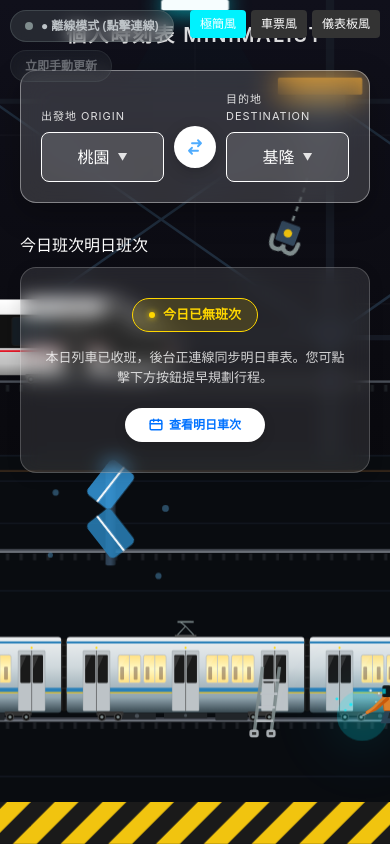
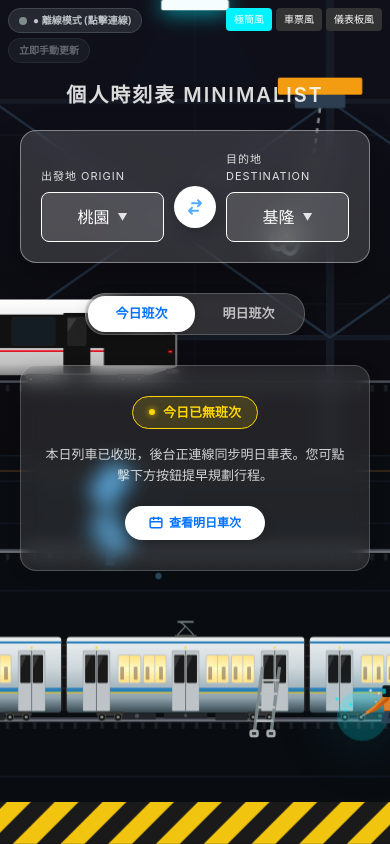
Before and after one commit to LPES104047/TRA-PASS, a Next.js app: page / in a window 390 px wide. Built offline with nearby package versions, Linux system fonts and the light colour scheme.

Commit message:
fix: 解決起點切換快取未更新與手機版各風格排版問題

```diff
--- a/app/components/Theme1.js
+++ b/app/components/Theme1.js
@@ -84,14 +84,19 @@ export default function Theme1({ origin, setOrigin, dest, setDest, handleSwap, a
         }
         .theme1-root .select-trigger::after { content: '▼'; font-size: 10px; color: var(--text-muted); margin-left: 8px; }
         .theme1-root .select-options {
-          position: absolute; top: calc(100% + 5px); left: 0; right: 0;
+          position: absolute; top: calc(100% + 5px); left: 0; right: auto;
           background: rgba(11, 19, 43, 0.95); border: 1px solid rgba(255, 255, 255, 0.2); border-radius: 12px;
           max-height: 250px; overflow-y: auto; z-index: 1000; display: none;
           box-shadow: 0 10px 30px rgba(0, 0, 0, 0.6); padding: 10px;
           backdrop-filter: blur(10px); -webkit-backdrop-filter: blur(10px);
-          min-width: 300px;
+          min-width: 240px;
+          max-width: calc(100vw - 40px);
         }
-        .theme1-root .select-options.open { display: grid; grid-template-columns: repeat(3, 1fr); gap: 8px; }
+        .theme1-root .select-options.dest-options {
+          left: auto;
+          right: 0;
+        }
+        .theme1-root .select-options.open { display: grid; grid-template-columns: repeat(auto-fit, minmax(70px, 1fr)); gap: 8px; }
         .theme1-root .option-item { padding: 10px 5px; text-align: center; border-radius: 8px; font-size: 14px; cursor: pointer; transition: all 0.2s; background: rgba(255, 255, 255, 0.05); color: #fff; }
         .theme1-root .option-item:hover { background: rgba(255, 255, 255, 0.2); transform: scale(1.05); }
         .theme1-root .option-item.selected { background: var(--accent); color: #000; font-weight: bold; box-shadow: 0 0 10px var(--accent); }
@@ -150,6 +155,12 @@ export default function Theme1({ origin, setOrigin, dest, setDest, handleSwap, a
         .theme1-root .empty-state { text-align: center; color: var(--text-muted); padding: 40px 0; }
 
         .theme1-root .delay-text { color: #FF6B6B; font-size: 11px; font-weight: bold; margin-left: 5px; }
+
+        /* Date Toggle Base Styles for Mobile */
+        .theme1-root .date-toggle-container { display: flex; justify-content: center; margin-bottom: 20px; margin-top: 10px; }
+        .theme1-root .date-toggle { background: rgba(255, 255, 255, 0.15); border: 1px solid rgba(255, 255, 255, 0.2); border-radius: 20px; padding: 2px; display: flex; width: 220px; box-shadow: 0 4px 15px rgba(0, 0, 0, 0.1); backdrop-filter: blur(10px); }
+        .theme1-root .toggle-btn { flex: 1; border: none; background: transparent; color: rgba(255, 255, 255, 0.7); padding: 8px 12px; border-radius: 17px; font-size: 13px; font-weight: bold; cursor: pointer; transition: all 0.3s; }
+        .theme1-root .toggle-btn.active { background: #FFFFFF; color: #0072FF; box-shadow: 0 2px 8px rgba(0, 0, 0, 0.15); }
 
         @media (min-width: 768px) {
           .theme1-root .container { max-width: 650px; padding: 40px; }
@@ -232,7 +243,7 @@ export default function Theme1({ origin, setOrigin, dest, setDest, handleSwap, a
               <label>目的地 Destination</label>
               <div className="custom-select" onClick={() => { setIsDestOpen(!isDestOpen); setIsOriginOpen(false); }}>
                 <div className="select-trigger">{dest}</div>
-                <div className={`select-options ${isDestOpen ? 'open' : ''}`}>
+                <div className={`select-options dest-options ${isDestOpen ? 'open' : ''}`}>
                   {allStations.map(s => (
                     <div key={s} className={`option-item ${s === dest ? 'selected' : ''}`} onClick={(e) => { e.stopPropagation(); setDest(s); setIsDestOpen(false); }}>
                       {s}
--- a/app/components/Theme2.js
+++ b/app/components/Theme2.js
@@ -437,15 +437,45 @@ export default function Theme2({ origin, setOrigin, dest, setDest, handleSwap, a
        .theme2-root .countdown-text { font-size: 16px; margin-top: 15px; }
      }
 
-     @media (max-width: 480px) {
-       .theme2-root .selector-box { flex-direction: column; gap: 10px; padding: 15px 0; }
-       .theme2-root #originContainer, .theme2-root #destContainer { width: 100%; border-radius: 16px; padding: 12px 20px; height: 75px; align-items: center; }
+      @media (max-width: 768px) {
+        .theme2-root .selector-box {
+          flex-direction: column;
+          gap: 10px;
+          padding: 0;
+          height: auto;
+          border: none;
+          background: transparent;
+          box-shadow: none;
+          margin-bottom: 20px;
+        }
+        .theme2-root .selector-box::after { display: none; }
+        .theme2-root #originContainer, .theme2-root #destContainer {
+          width: 100%;
+          border-radius: 16px;
+          padding: 12px 20px;
+          height: 75px;
+          align-items: center;
+          background: #FFFFFF;
+          border: 1px solid rgba(27, 59, 111, 0.12);
+          box-shadow: 0 10px 25px rgba(27, 59, 111, 0.06);
+        }
         .theme2-root #originContainer::before, .theme2-root #destContainer::before { text-align: center; }
         .theme2-root #originContainer .select-trigger, .theme2-root #destContainer .select-trigger { justify-content: center; text-align: center; font-size: 20px; flex-direction: row; }
-       .theme2-root .swap-btn { position: relative; margin: -10px auto; border: 3.5px solid #FFFFFF; }
+        .theme2-root .swap-btn {
+          position: relative;
+          left: auto;
+          top: auto;
+          transform: none;
+          margin: -15px auto;
+          border: 3.5px solid #FFFFFF;
+          z-index: 10;
+          box-shadow: 0 4px 12px rgba(27, 59, 111, 0.15);
+        }
+        .theme2-root .swap-btn:hover {
+          transform: rotate(180deg) scale(1.05);
+        }
 
         .theme2-root .dashboard { margin-top: 10px; }
-
         .theme2-root .train-item { padding-left: 65px; margin-bottom: 15px; }
         .theme2-root .time-label { left: 0px; width: 42px; font-size: 13px; }
         .theme2-root .dashboard::before { left: 52px; width: 2px; }
--- a/app/globals.css
+++ b/app/globals.css
@@ -5,3 +5,96 @@ body {
   margin: 0;
   padding: 0;
 }
+
+/* ========================================================== */
+/* 🛡️ 全域響應式控制按鈕樣式 */
+/* ========================================================== */
+
+.global-conn-btn {
+  position: fixed;
+  top: 10px;
+  left: 10px;
+  z-index: 9999;
+  display: flex;
+  align-items: center;
+  gap: 8px;
+  padding: 6px 14px;
+  border-radius: 20px;
+  font-size: 12px;
+  font-weight: bold;
+  backdrop-filter: blur(8px);
+  -webkit-backdrop-filter: blur(8px);
+  cursor: pointer;
+  transition: all 0.3s ease;
+}
+
+.global-refresh-btn {
+  position: fixed;
+  top: 50px;
+  left: 10px;
+  z-index: 9999;
+  display: flex;
+  align-items: center;
+  gap: 8px;
+  padding: 6px 14px;
+  border-radius: 20px;
+  font-size: 12px;
+  font-weight: bold;
+  backdrop-filter: blur(8px);
+  -webkit-backdrop-filter: blur(8px);
+  transition: all 0.3s ease;
+}
+
+.global-theme-selector {
+  position: fixed;
+  top: 10px;
+  right: 10px;
+  z-index: 9999;
+  display: flex;
+  gap: 5px;
+}
+
+.theme-select-btn {
+  padding: 5px 10px;
+  color: white;
+  border: none;
+  border-radius: 4px;
+  cursor: pointer;
+  font-size: 12px;
+  transition: all 0.2s;
+}
+
+/* 手機響應式排版優化：防重疊、防字體擠壓 */
+@media (max-width: 480px) {
+  .global-conn-btn {
+    top: 8px;
+    left: 8px;
+    padding: 4px 10px;
+    font-size: 10px;
+    gap: 6px;
+  }
+
+  .global-refresh-btn {
+    top: 38px; /* 向上移動，緊貼連線按鈕 */
+    left: 8px;
+    padding: 4px 10px;
+    font-size: 10px;
+    gap: 6px;
+  }
+
+  .global-theme-selector {
+    top: 8px;
+    right: 8px;
+    gap: 4px;
+  }
+
+  .theme-select-btn {
+    padding: 4px 8px;
+    font-size: 10px;
+  }
+
+  /* 核心防護：為所有主題根節點加上足夠的頂部 Padding，防止與 Fixed 按鈕重疊 */
+  .theme1-root, .theme2-root, .theme3-root {
+    padding-top: 80px !important;
+  }
+}
--- a/app/page.js
+++ b/app/page.js
@@ -27,6 +27,7 @@ export default function Home() {
   const [refreshTrigger, setRefreshTrigger] = useState(0); // 觸發更新計數器
   const bypassCacheRef = useRef(false); // 強制更新標記 (繞過快取)
   const abortControllerRef = useRef(null); // 用於中斷 API 請求的控制器
+  const bypassOriginRef = useRef(origin); // 紀錄上次查詢的站點，用於切換站點時強制更新
 
   // 初始化時讀取 LocalStorage
   useEffect(() => {
@@ -235,8 +236,10 @@ export default function Home() {
     const shouldBypass = bypassCacheRef.current;
     const now = Date.now();
     const nextRefreshStr = localStorage.getItem(`live_next_refresh_time_${origin}`);
+    const isOriginSwitch = bypassOriginRef.current !== origin;
+    bypassOriginRef.current = origin;
 
-    if (shouldBypass) {
+    if (shouldBypass || isOriginSwitch) {
       bypassCacheRef.current = false;
       fetchLive(true);
     } else if (!nextRefreshStr || Number(nextRefreshStr) <= now) {
@@ -520,19 +523,16 @@ export default function Home() {
   };
 
   return (
-    <>
+    <div className="global-page-container">
+      <div className="global-header-btn-group">
         {isLoaded && (
           <button
             onClick={toggleLiveConnection}
+            className="global-conn-btn"
             style={{
-            position: 'fixed', top: 10, left: 10, zIndex: 9999,
-            display: 'flex', alignItems: 'center', gap: 8,
               background: isLiveConnected ? 'rgba(46, 204, 113, 0.15)' : 'rgba(127, 140, 141, 0.2)',
-            padding: '6px 14px', borderRadius: '20px',
               color: isLiveConnected ? '#2ECC71' : '#BDC3C7',
-            fontSize: '12px', fontWeight: 'bold', backdropFilter: 'blur(8px)',
               border: isLiveConnected ? '1px solid rgba(46, 204, 113, 0.4)' : '1px solid rgba(127, 140, 141, 0.3)',
-            cursor: 'pointer', transition: 'all 0.3s ease',
               boxShadow: isLiveConnected ? '0 0 10px rgba(46, 204, 113, 0.1)' : 'none'
             }}
           >
@@ -553,16 +553,12 @@ export default function Home() {
           <button
             onClick={handleManualRefresh}
             disabled={(!isLiveConnected && cooldownTimeLeft === 0) || cooldownTimeLeft > 0}
+            className="global-refresh-btn"
             style={{
-            position: 'fixed', top: 50, left: 10, zIndex: 9999,
-            display: 'flex', alignItems: 'center', gap: 8,
               background: cooldownTimeLeft > 0 ? 'rgba(230, 126, 34, 0.15)' : (!isLiveConnected ? 'rgba(127, 140, 141, 0.2)' : 'rgba(52, 152, 219, 0.15)'),
-            padding: '6px 14px', borderRadius: '20px',
               color: cooldownTimeLeft > 0 ? '#E67E22' : (!isLiveConnected ? '#BDC3C7' : '#3498DB'),
-            fontSize: '12px', fontWeight: 'bold', backdropFilter: 'blur(8px)',
               border: cooldownTimeLeft > 0 ? '1px solid rgba(230, 126, 34, 0.4)' : (!isLiveConnected ? '1px solid rgba(127, 140, 141, 0.3)' : '1px solid rgba(52, 152, 219, 0.4)'),
               cursor: (!isLiveConnected || cooldownTimeLeft > 0) ? 'not-allowed' : 'pointer',
-            transition: 'all 0.3s ease',
               opacity: isLiveConnected ? 1 : 0.5,
               pointerEvents: isLiveConnected ? 'auto' : 'none'
             }}
@@ -570,14 +566,15 @@ export default function Home() {
             <span>{cooldownTimeLeft > 0 ? `⏳ 鎖定中 (${cooldownTimeLeft}s)` : '立即手動更新'}</span>
           </button>
         )}
-      <div style={{position: 'fixed', top: 10, right: 10, zIndex: 9999, display: 'flex', gap: 5}}>
-        <button onClick={() => setTheme(1)} style={{padding: '5px 10px', background: theme===1?'#00F2FE':'#333', color: 'white', border: 'none', borderRadius: 4, cursor: 'pointer', fontSize: '12px'}}>極簡風</button>
-        <button onClick={() => setTheme(2)} style={{padding: '5px 10px', background: theme===2?'#1B3B6F':'#333', color: 'white', border: 'none', borderRadius: 4, cursor: 'pointer', fontSize: '12px'}}>車票風</button>
-        <button onClick={() => setTheme(3)} style={{padding: '5px 10px', background: theme===3?'#00F0FF':'#333', color: 'white', border: 'none', borderRadius: 4, cursor: 'pointer', fontSize: '12px'}}>儀表板風</button>
+        <div className="global-theme-selector">
+          <button onClick={() => setTheme(1)} className="theme-select-btn" style={{background: theme===1?'#00F2FE':'#333'}}>極簡風</button>
+          <button onClick={() => setTheme(2)} className="theme-select-btn" style={{background: theme===2?'#1B3B6F':'#333'}}>車票風</button>
+          <button onClick={() => setTheme(3)} className="theme-select-btn" style={{background: theme===3?'#00F0FF':'#333'}}>儀表板風</button>
         </div>
-      {theme === 1 && <Theme1 {...props} />}
-      {theme === 2 && <Theme2 {...props} />}
-      {theme === 3 && <Theme3 {...props} />}
+      </div>
+      {isLoaded && theme === 1 && <Theme1 {...props} />}
+      {isLoaded && theme === 2 && <Theme2 {...props} />}
+      {isLoaded && theme === 3 && <Theme3 {...props} />}
       <TrainAnimation isAnimating={isAnimating} direction={animDirection} />
       <MaintenanceDepot show={validTrains.length === 0} />
 
@@ -593,6 +590,6 @@ export default function Home() {
           theme={theme}
         />
       )}
-    </>
+    </div>
   );
 }
```
Lines whose indentation alone changed are shown as unchanged.
